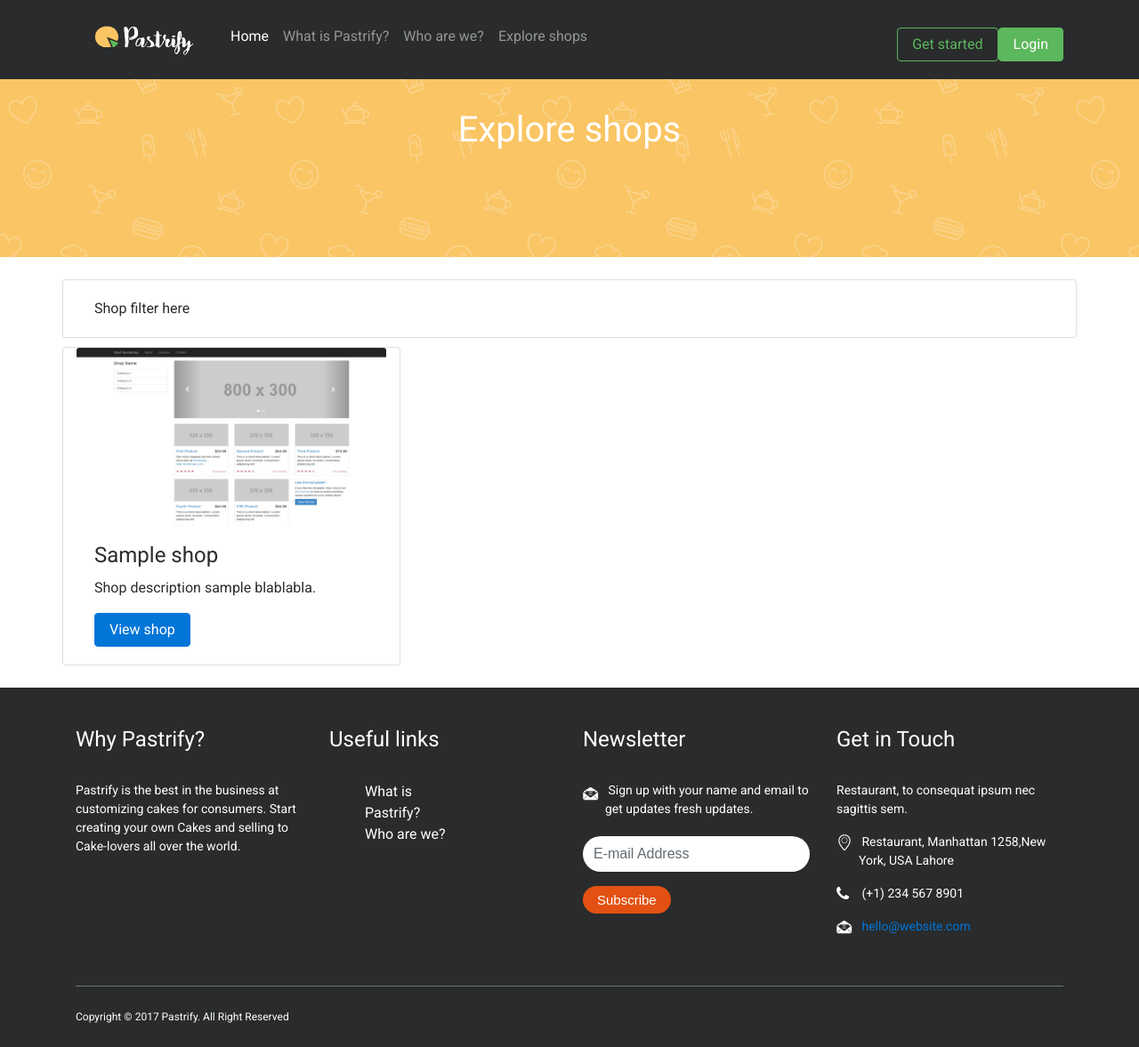
After one commit to Montanasdelpablo/Pastrify, a PHP site: template app/views/exploreShops.html in a window 1280 px wide. The commit adds this page. Shown: the whole page at 89% size. Run offline with PHP 8.4, Linux system fonts and the light colour scheme; the template is opened without the code that fills it, so the values that code supplies are empty; some web fonts are replaced.

Commit message:
Added explore shops & explore pastries view, routes and controller function. + Commented some code

```diff
--- a/app/routes/index.php
+++ b/app/routes/index.php
@@ -30,6 +30,9 @@
 $app->get('/orders', 'FrontController:myOrders');
 $app->get('/create/shop', 'FrontController:createShop');
 $app->get('/create/pastry', 'FrontController:createPastry');
+$app->get('/explore/shops', 'FrontController:exploreShops');
+$app->get('/explore/pastries', 'FrontController:explorePastries');
+
 
 // Shop Route
 $app->get('/shop/{id}', 'ShopController:index');
--- /dev/null
+++ b/app/views/exploreShops.html
@@ -0,0 +1,50 @@
+<?php
+
+require 'components/header.html';
+require 'components/navbar.html';
+?>
+
+<section class="sub-banner" style="background-image:url(public/images/bg/login.png); height:200px;">
+    <div  class="container">
+      <div style="padding-top:35px;color:#fff;" class="text-center">
+        <h1>Explore shops</h1>
+      </div>
+    </div>
+  </section>
+
+
+<div style="padding-top:25px; padding-bottom:25px"class="container">
+
+
+      <!-- Get Form Shop selection-->
+      <div class="row">
+        <div class="col-sm-12 col-md-12 card">
+            <div class="card-block">
+               Shop filter here
+            </div>
+        </div>
+      </div>
+      <!-- Example row of columns -->
+      <div class="row">
+
+          <!-- sample shop -->
+          <div class="col-sm-12 col-md-4 card" style="margin-top: 10px;width: 20rem;">
+                <img style="height:200px" class="card-img-top" src="public/images/templates/1.jpg" alt="Card image cap">
+              <div class="card-block">
+                <h4 class="card-title">Sample shop</h4>
+                  <p class="card-text">Shop description sample blablabla.</p>
+                  <a target="_blank" href="#" class="btn btn-primary">View shop</a>
+                </div>
+          </div>
+
+      </div>
+  </div>
+
+
+
+
+<?php
+
+require 'components/footer.html';
+
+?>
```
Also changed, not shown: app/controllers/FrontController.php (+37 -1 lines), app/views/explorePastries.html (added, +50 -0 lines).
